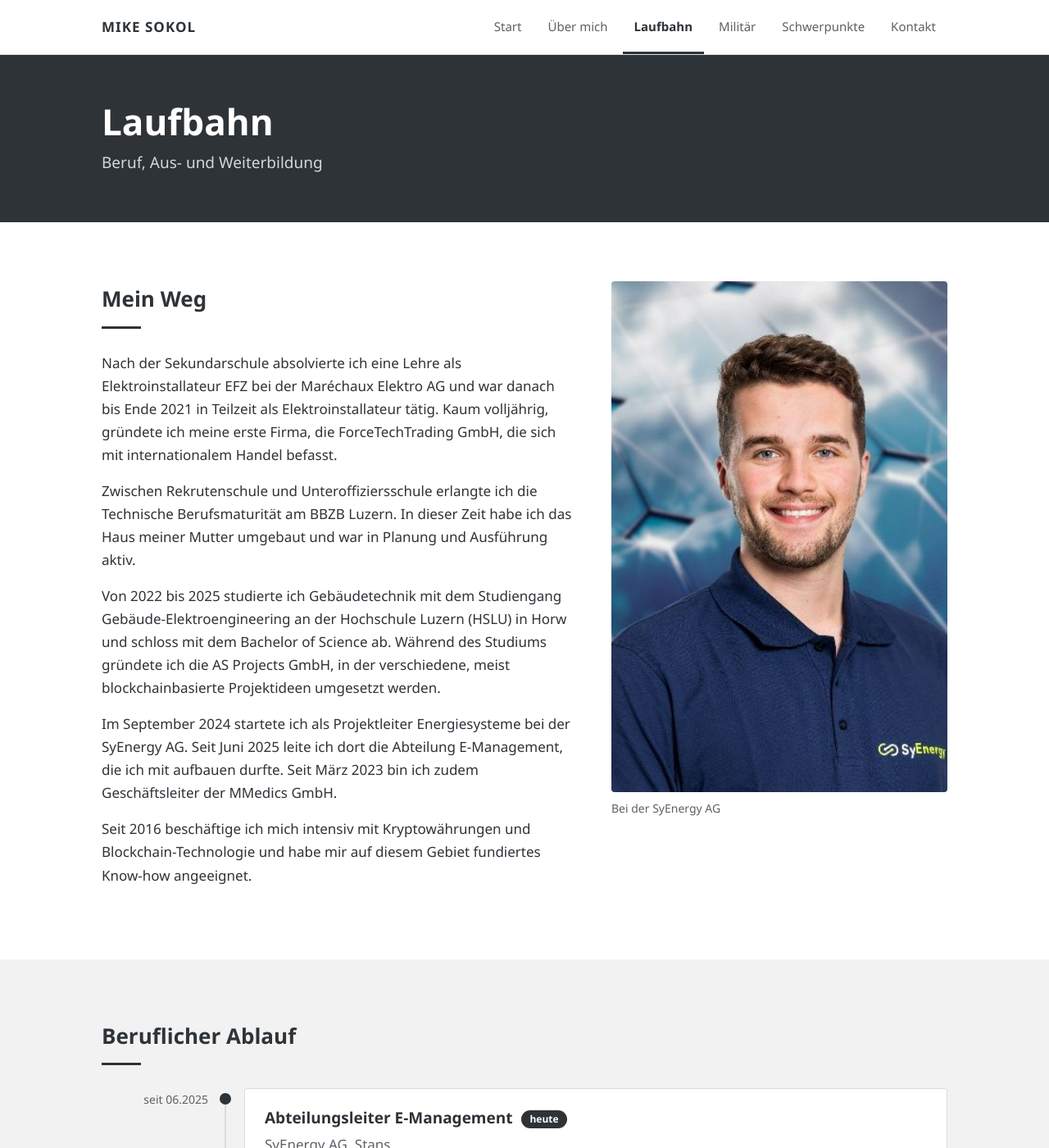
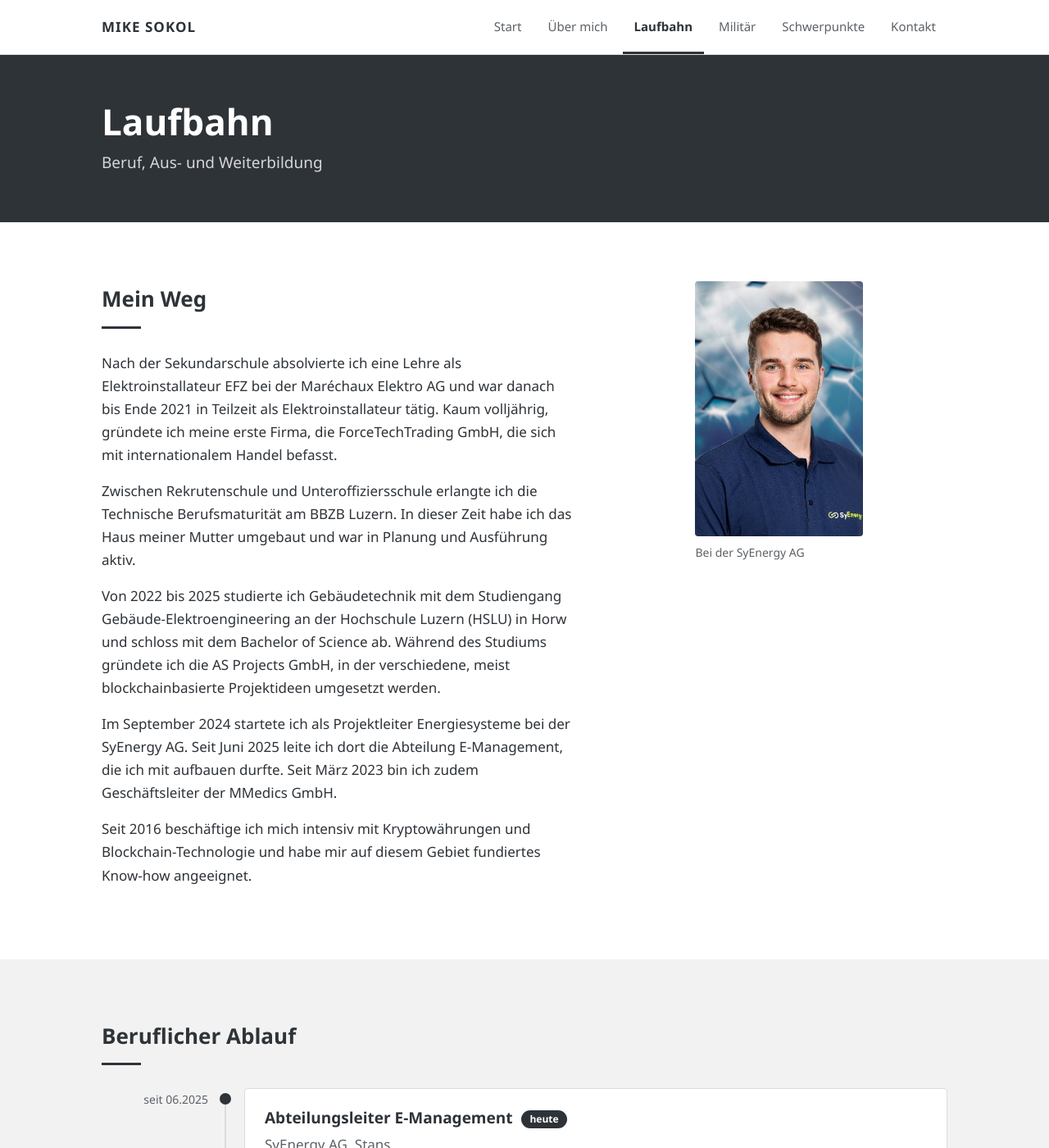
Before and after one commit to Mykey1835/mikesokol-website, a Jekyll site: the page built from _seiten/laufbahn.md, in a window 1280 px wide and 1400 px high. Shown: the whole window at 82% size. Built offline with Jekyll 4.4.1, drawn with Linux system fonts in a browser that asks for light colours.

Commit message:
SyEnergy-Bild halb so gross, Studiengang-Bild mittig zum Zeitstrahl
Co-Authored-By: Claude Opus 5.5 <noreply@anthropic.com>
Claude-Session: https://claude.ai/code/session_011hthjTbG7UK3y2j2H5ntXq

```diff
--- a/_includes/abschnitt.html
+++ b/_includes/abschnitt.html
@@ -22,9 +22,9 @@
     {% endcapture %}
 
     {% if a.bild %}
-    <div class="split{% if a.bild_seite == 'links' %} rev{% endif %}">
+    <div class="split{% if a.bild_seite == 'links' %} rev{% endif %}{% if a.bild_hoehe == 'mitte' %} mitte{% endif %}">
       <div class="col-text">{{ inhalt }}</div>
-      <div class="stack">
+      <div class="stack{% if a.bild_groesse == 'halb' %} halb{% endif %}">
         <figure>
           <img src="{{ a.bild | relative_url }}" alt="{{ a.bild_text | default: a.titel }}" loading="lazy">
           {% if a.bild_text %}<figcaption>{{ a.bild_text }}</figcaption>{% endif %}
--- a/style.css
+++ b/style.css
@@ -169,3 +169,8 @@ footer a { color: var(--neben); }
 /* Wappen im Zeitstrahl */
 .timeline.hat-wappen li { padding-left: 58px; }
 .timeline li .wappen { position: absolute; left: 22px; top: 3px; width: 26px; height: 36px; object-fit: contain; }
+
+/* Bildoptionen */
+.split.mitte { align-items: center; }
+.stack.halb { max-width: 50%; justify-self: center; }
+@media (max-width: 860px) { .stack.halb { max-width: 60%; justify-self: start; } }
```
Also changed, not shown: _seiten/laufbahn.md (+2 -0 lines), .pages.yml.
